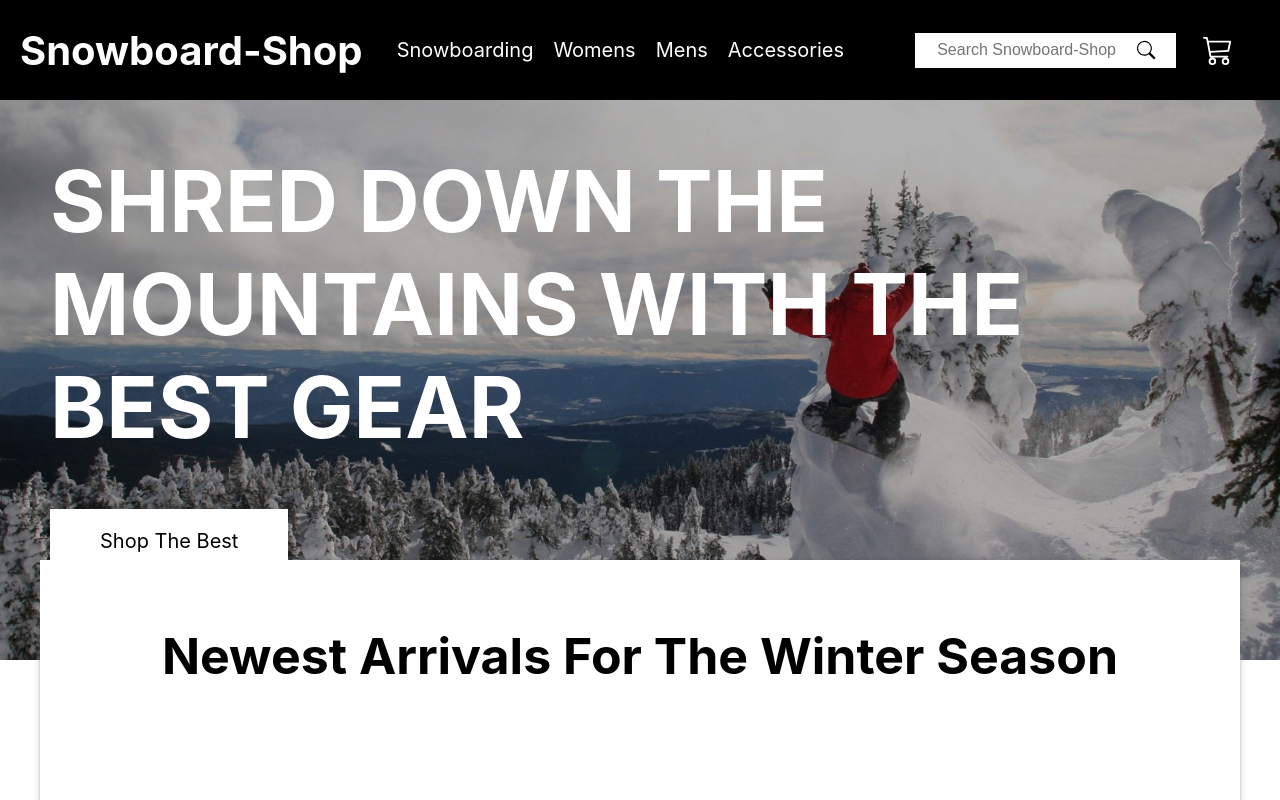
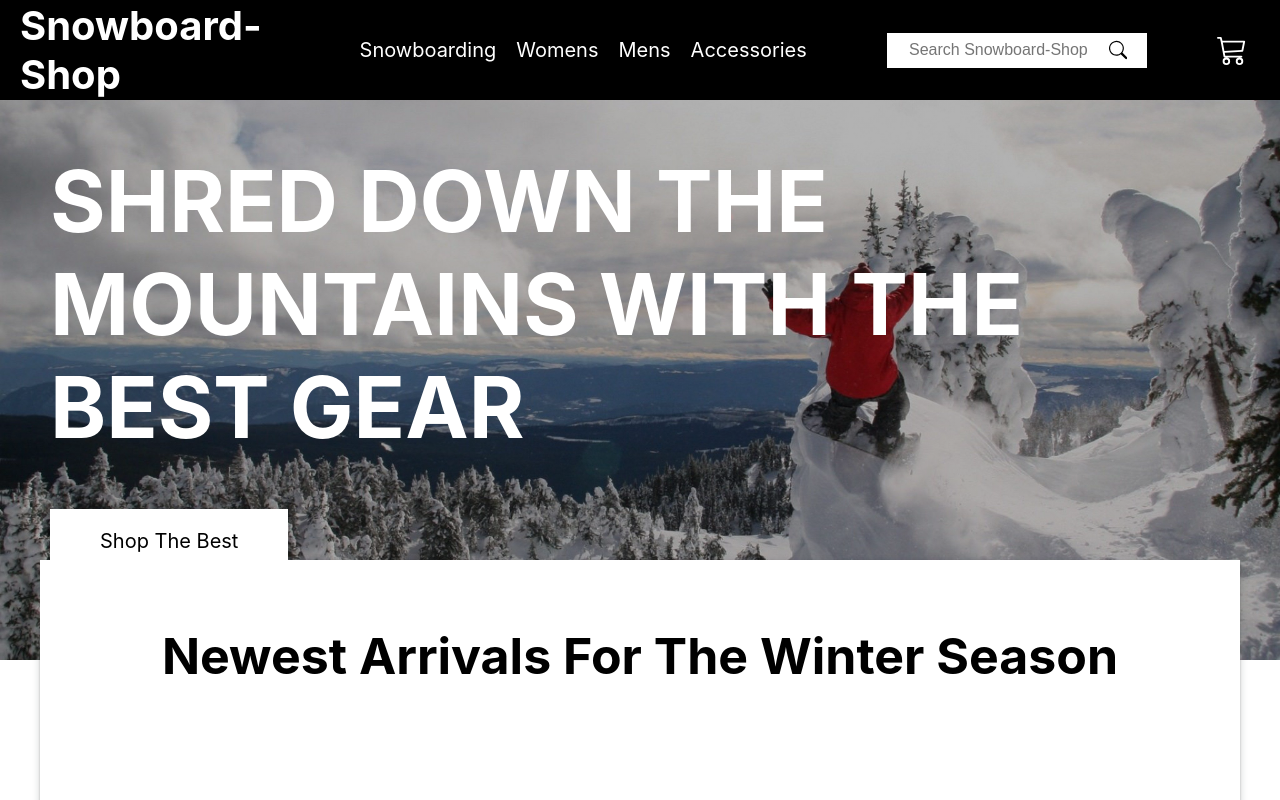
Before and after one commit to asendice/snowboard-shop, a Next.js app: page / in a window 1280 px wide. Shown: the top 800 px of the page. Built offline with nearby package versions, Linux system fonts and the light colour scheme; no server answers; the database is empty.

Commit message:
sticky shopping cart

```diff
--- a/components/layout/main-navigation.js
+++ b/components/layout/main-navigation.js
@@ -1,7 +1,7 @@
 import classes from "./main-navigation.module.css";
 import Link from "next/link";
 import SearchBar from "../ui/search-bar";
-import { BsCart3 } from "react-icons/bs";
+import ShoppingCart from "../ui/shopping-cart";
 
 function MainNavigation() {
   return (
@@ -27,8 +27,8 @@ function MainNavigation() {
       </ul>
       <div className={classes.actions}>
         <SearchBar placeholder="Search Snowboard-Shop" />
-        <BsCart3 className={classes.icon} />
       </div>
+      <ShoppingCart />
       <div className={classes.burger}>
         <div className={classes.line1}></div>
         <div className={classes.line2}></div>
--- a/components/products-page/category-sidebar.module.css
+++ b/components/products-page/category-sidebar.module.css
@@ -7,5 +7,5 @@
   gap: 1rem;
   font-size: 2rem;
   grid-column: 1 / 2;
-  grid-row-start: 2;
+  grid-row-start: 3;
 }
--- a/components/products-page/product-grid.module.css
+++ b/components/products-page/product-grid.module.css
@@ -4,6 +4,7 @@
   grid-column: 2 / 6;
   display: grid;
   grid-template-columns: repeat(4, 1fr);
+  grid-row-start: 3;
   gap: 2rem;
   padding: 2rem;
   align-items: flex-start;
--- a/components/products-page/product-navigation.module.css
+++ b/components/products-page/product-navigation.module.css
@@ -6,6 +6,7 @@
   align-items: center;
   justify-content: space-evenly;
   grid-column: 1 / 6;
+  grid-row-start: 2;
 }
 
 .per {
--- a/components/products-page/products.js
+++ b/components/products-page/products.js
@@ -4,6 +4,7 @@ import CategorySidebar from "./category-sidebar";
 import ProductNavigation from "./product-navigation";
 import ProductGrid from "./product-grid";
 import PageNavigator from "./page-navigatior";
+import ShoppingCart from "../ui/shopping-cart";
 
 function Products(props) {
   const [filters, setFilters] = useState([]);
@@ -11,8 +12,8 @@ function Products(props) {
   const [sortedBy, setSortedBy] = useState("");
   const [pages, setPages] = useState(1);
   const [activePage, setActivePage] = useState(1);
+  const [listActive, setListActive] = useState(false);
 
-  console.log(filters, "filters");
 
   function updateFilters(filter) {
     const options = filters.map((item) => item.option);
@@ -135,6 +136,7 @@ function Products(props) {
 
   return (
     <section className={classes.container}>
+    <ShoppingCart scroll={true} setActive={setListActive}/>
       <CategorySidebar
         categories={SideBarCategories()}
         updateFilters={updateFilters}
@@ -151,7 +153,6 @@ function Products(props) {
       />
       <ProductGrid products={updateProducts()} />
       <div className={classes.pageNav}>
-
       <PageNavigator
         pages={pages}
         activePage={activePage}
--- a/components/products-page/products.module.css
+++ b/components/products-page/products.module.css
@@ -2,11 +2,12 @@
   min-height: 80vh;
   display: grid;
   grid-template-columns: repeat(5, 1fr);
-  grid-template-rows: 10vh 1fr;
+  grid-template-rows: 3vh 10vh 1fr;
 }
 
 .pageNav {
   grid-column: 3;
+  grid-row-start: 4;
   width: 100%;
   margin: 2rem 0;
 }
--- /dev/null
+++ b/components/ui/shopping-card.module.css
@@ -0,0 +1,35 @@
+.scrolled {
+  position: sticky;
+  top: 2rem;
+  right: 5rem;
+  left: 95%;
+  z-index: 10;
+  color: #fff;
+  box-shadow: rgba(60, 64, 67, 0.3) 0px 1px 2px 0px, rgba(60, 64, 67, 0.15) 0px 1px 3px 1px;
+  visibility: hidden;
+  opacity: 0;
+  transition: all .4s;
+}
+
+.container, .scrolled{
+  height: 6rem;
+  width: 6rem;
+  display: flex;
+  align-items: center;
+  justify-content: center;
+  background-color: black;
+  border-radius: 100%;
+  padding: 1rem;
+  font-size: 3rem;
+  cursor: pointer;
+}
+
+.active {
+  visibility: visible;
+  opacity: 1;
+}
+
+.scrolled:active, .scrolled:focus {
+  opacity: 0.8;
+  top: 2.4rem;
+}
--- /dev/null
+++ b/components/ui/shopping-cart.js
@@ -0,0 +1,35 @@
+import { useState, useEffect } from "react";
+import { BsCart3 } from "react-icons/bs";
+import classes from "./shopping-card.module.css";
+
+function ShoppingCart(props) {
+  const [scrollY, setScrollY] = useState(0);
+
+  useEffect(() => {
+    const handleScroll = () => {
+      setScrollY(window.scrollY);
+    };
+
+    handleScroll();
+
+    window.addEventListener("scroll", handleScroll);
+    return () => {
+      window.removeEventListener("scroll", handleScroll);
+    };
+
+  },[])
+  if (props.scroll) {
+    return (
+      <a onClick={() => props.setActive(true)} className={`${classes.scrolled} ${scrollY >= 100 ? classes.active: classes.notActive}`}>
+        <BsCart3 className={classes.icon} />
+      </a>
+    );
+  }
+  return (
+    <div className={classes.container}>
+      <BsCart3 className={classes.icon} />
+    </div>
+  );
+}
+
+export default ShoppingCart;
```
